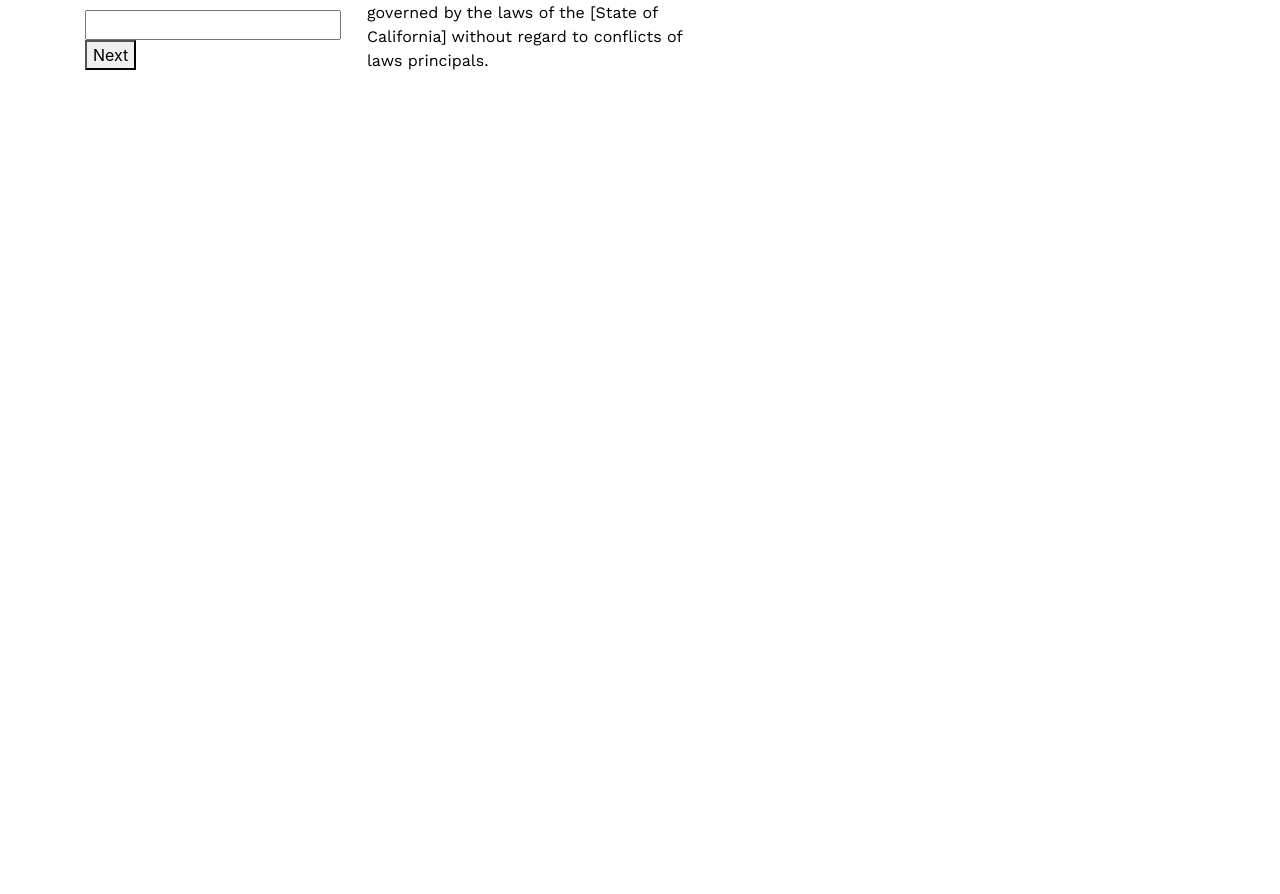
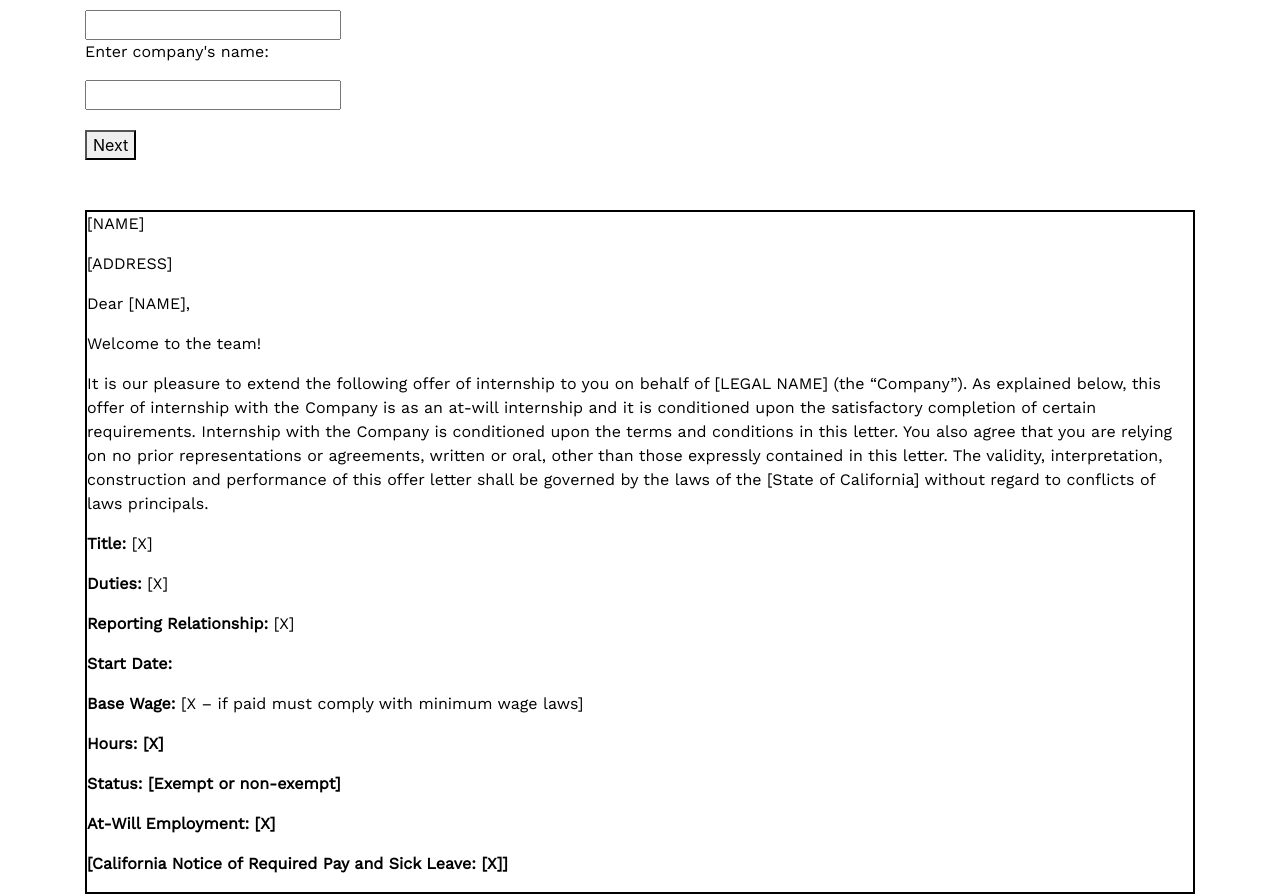
Before and after one commit to darienhong/smbusinesslegal.com, a React (Create React App) app in the folder smblegal/: page /Questions in a window 1280 px wide. Shown: the part 583-1477 px from the top of the page. Before the commit the page ends 800 px from the top, so only its background shows below. Built offline with nearby package versions, Linux system fonts and the light colour scheme.

Commit message:
adding more questions

```diff
--- a/smblegal/src/App.css
+++ b/smblegal/src/App.css
@@ -38,12 +38,6 @@
   }
 }
 
-.display {
-  padding-right: 20px;
-  flex:50%;
-  text-align: left
-}
-
 h1 {
   color: black;
   text-align: center;
@@ -65,20 +59,10 @@ p {
 
 }
 
-.qs {
-  display: flex;
-  padding-left: 20px;
+.ask {
+  padding-top: 70px;
 }
 
-.ask {
-  display:flex
-}
-
-.display {
-  flex:50%;
-  text-align: left
-
-}
 .container {
   width: 85%;
   margin: 0 auto;
@@ -135,16 +119,38 @@ nav a:hover::before {
 
 .prev{
   margin-right: 30px;
-  margin-top: 10px;
+  margin-top: 20px;
+  margin-bottom: 50px;
 }
 
-.forms {
-  flex: 20%;
+.next{
+  margin-top: 20px;
+  margin-bottom: 50px;
+}
+
+/* .forms {
+  display: flex;
+  flex-direction: column;
+  flex-basis: 100%;
+  flex: 1;
 }
 
 .doc {
-  flex: 80%;
-}
+  display: flex;
+  flex-direction: column;
+  flex-basis: 100%;
+  flex: 1;
+}  */
 .modal-custom {
   max-width: 700px!important;
 }
+
+.internship {
+  border: 2px solid black;
+  border-collapse: separate;
+  border-spacing: 5px;
+}
+
+.word{
+  font-weight: bold
+}
--- a/smblegal/src/Document.jsx
+++ b/smblegal/src/Document.jsx
@@ -7,21 +7,31 @@ export default class Questions extends Component {
     super(props);
   }
   render() {
+    const { values } = this.props;
     return (
       <div class='internship'>
-        <p>{this.props.date}</p>
-        <p>{this.props.employeeName}</p>
-        <p>{this.props.address}</p>
-        <p>Dear {this.props.internName},</p>
+        {/* <p>{values.date}</p> */}
+        <p>{values.employeeName}</p>
+        <p>{values.address}</p>
+        <p>Dear {values.internName},</p>
         <p>Welcome to the team!</p>
-        <p>It is our pleasure to extend the following offer of internship to you on behalf of [LEGAL NAME] (the “Company”).
+        <p>It is our pleasure to extend the following offer of internship to you on behalf of {values.companyName} (the “Company”).
         As explained below, this offer of internship with the Company is as an at-will internship and it is conditioned upon
         the satisfactory completion of certain requirements.  Internship with the Company is conditioned upon the terms and
         conditions in this letter.  You also agree that you are relying on no prior representations or agreements, written or
         oral, other than those expressly contained in this letter.  The validity, interpretation, construction and performance of
         this offer letter shall be governed by the laws of the [State of California] without regard to conflicts of laws
         principals.</p>
-      </div>
+        <p> <span class='word'>Title:</span> {values.title} </p>
+        <p> <span class='word'>Duties:</span> {values.duties} </p>
+        <p> <span class='word'>Reporting Relationship:</span> {values.relationship} </p>
+        <p><span class='word'>Start Date:</span> {values.startDate} </p>
+        <p><span class='word'>Base Wage:</span> {values.wage} </p>
+        <p><span class='word'>Hours: [X]</span> </p>
+        <p><span class='word'>Status: [Exempt or non-exempt]</span> </p>
+        <p><span class='word'>At-Will Employment: [X]</span> </p>
+        <p><span class='word'>[California Notice of Required Pay and Sick Leave: [X]]</span>  </p>
+      </div >
 
     );
   }
--- a/smblegal/src/InternshipInfo.jsx
+++ b/smblegal/src/InternshipInfo.jsx
@@ -21,31 +21,45 @@ export default class Questions extends Component {
     return (
       <div class='ask'>
         <form>
-          <p>Enter your name:</p>
+          <p>Enter employee's title:</p>
           <input
             type='text'
-            onChange={this.props.handleChange('employeeName')}
+            onChange={this.props.handleChange('title')}
           />
         </form>
         <form>
-          <p>Enter your address:</p>
+          <p>Enter employee's duties:</p>
           <input
             type='text'
-            onChange={this.props.handleChange('address')}
+            onChange={this.props.handleChange('duties')}
           />
         </form>
 
         <form>
-          <p>Enter your intern's name:</p>
+          <p>Enter the reporting relationship:</p>
           <input
             type='text'
-            onChange={this.props.handleChange('internName')}
+            onChange={this.props.handleChange('relationship')}
           />
         </form>
+        <form>
+          <p>Enter the start date:</p>
+          <input
+            type='text'
+            onChange={this.props.handleChange('startDate')}
+          />
+        </form>
+        <form>
+          <p>Enter the base wage:</p>
+          <input
+            type='text'
+            onChange={this.props.handleChange('wage')}
+          />
+        </form>
+
         <button class='prev' onClick={this.previous}>Previous </button>
         <button class='next' onClick={this.next}>Next </button>
-        <Document class='doc' employeeName={values.employeeName} date={values.date} address={values.address}
-          internName={values.internName}
+        <Document class='doc' values={values}
         />
       </div>
 
--- a/smblegal/src/LetterIntro.jsx
+++ b/smblegal/src/LetterIntro.jsx
@@ -56,10 +56,9 @@ export default class Questions extends Component {
               onChange={this.props.handleChange('companyName')}
             />
           </form>
-          <button onClick={this.next}>Next </button>
+          <button class='next' onClick={this.next}>Next </button>
         </div>
-        <Document employeeName={values.employeeName} date={values.date} address={values.address}
-          internName={values.internName}
+        <Document class='doc' values={values}
         />
       </div >
 
--- a/smblegal/src/Questions.jsx
+++ b/smblegal/src/Questions.jsx
@@ -89,11 +89,17 @@ export default class Questions extends Component {
   // }
   state = {
     step: 1,
-    date: null,
+    date: new Date(),
     employeeName: '[NAME]',
     address: '[ADDRESS]',
     internName: '[NAME]',
-    companyName: '[COMPANY]'
+    companyName: '[LEGAL NAME]',
+    title: '[X]',
+    duties: '[X]',
+    relationship: '[X]',
+    startDate: null,
+    wage: '[X – if paid must comply with minimum wage laws]'
+
   }
 
   nextStep = () => {
@@ -124,11 +130,9 @@ export default class Questions extends Component {
 
   render() {
     const { step } = this.state;
-    const { date, employeeName, address, internName, companyName } = this.state;
-    const values = { date, employeeName, address, internName, companyName };
-    // <Document employeeName={this.state.employeeName} address={this.state.address}
-    //   internName={this.state.internName}
-    // />
+    const { date, employeeName, address, internName, companyName, title, duties, relationship, startDate, wage } = this.state;
+    const values = { date, employeeName, address, internName, companyName, title, duties, relationship, startDate, wage };
+
     switch (step) {
       case 1:
         return <LetterIntro
```
Also changed, not shown: smblegal/package.json (line endings or trailing spaces).
